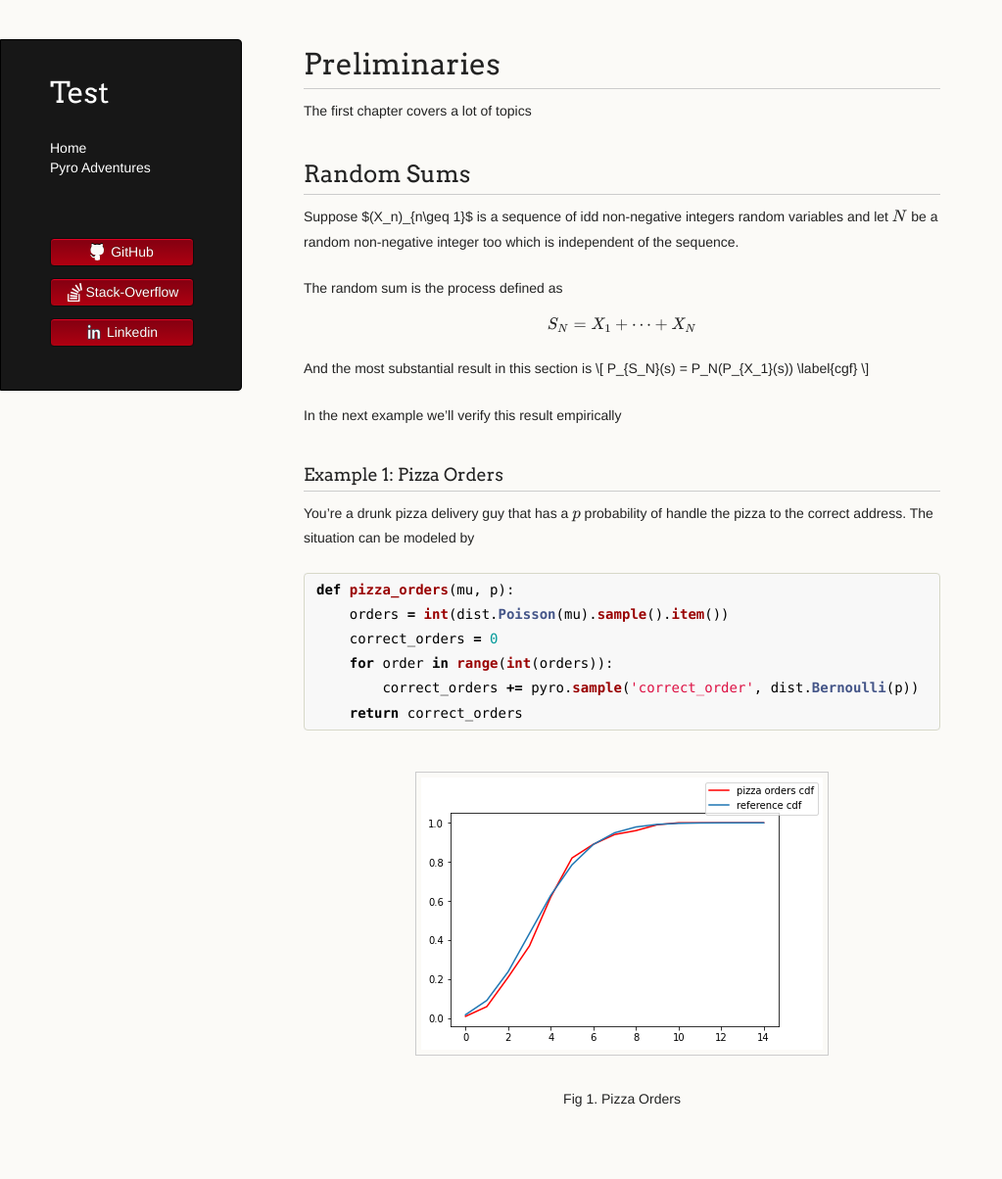
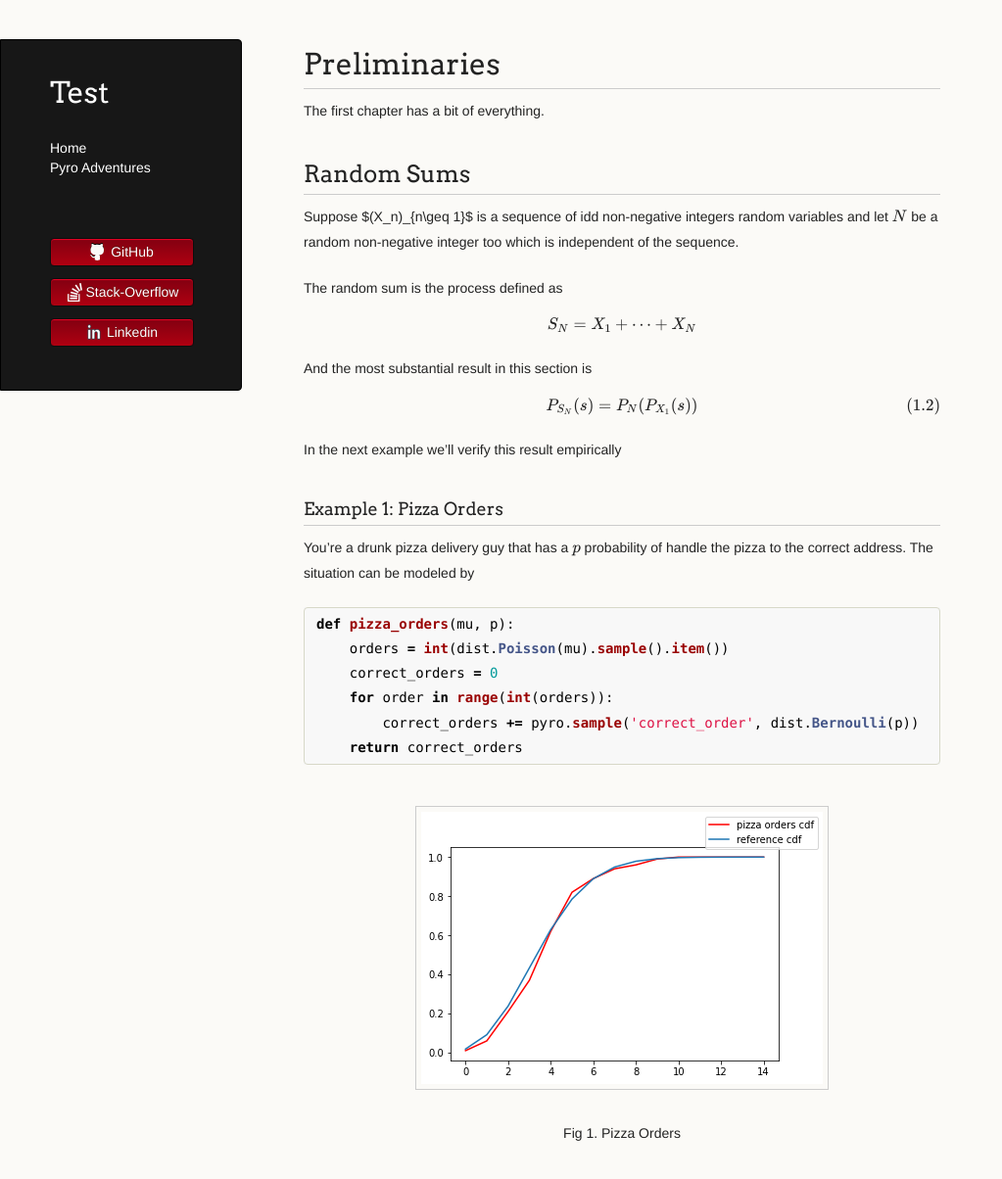
Before and after one commit to LemonPy29/LemonPy29.github.io, a Jekyll site: the page built from pyro-adventures/preliminaries.md, in a window 1280 px wide and 1270 px high. Shown: the top 1204 px of the window at 98% size, without its empty margins (0-1023 px from the left). Built offline with Jekyll 4.4.1, drawn with Linux system fonts in a browser that asks for light colours; nearby versions of some CDN libraries; the repository's description, which GitHub fills in, is left out.

Commit message:
Update preliminaries.md

```diff
--- a/pyro-adventures/preliminaries.md
+++ b/pyro-adventures/preliminaries.md
@@ -5,7 +5,7 @@ nav: false
 ---
 <link rel="stylesheet" href="/assets/css/main.css"/>
 
-The first chapter covers a lot of topics
+The first chapter has a bit of everything.
 
 ## Random Sums
 Suppose $\(X_n\)_{n\geq 1}$ is a sequence of idd non-negative integers random variables and let \\(N\\) be a random non-negative integer too which is independent of the sequence.
@@ -15,7 +15,7 @@ The random sum is the process defined as
 
 And the most substantial result in this section is
 \\[
-P_{S_N}(s) = P_N(P_{X_1}(s))   \label{cgf}
+P_{S_N}(s) = P_N(P_{X_1}(s)) \tag{1.2}
 \\]
 
 In the next example we'll verify this result empirically
```
